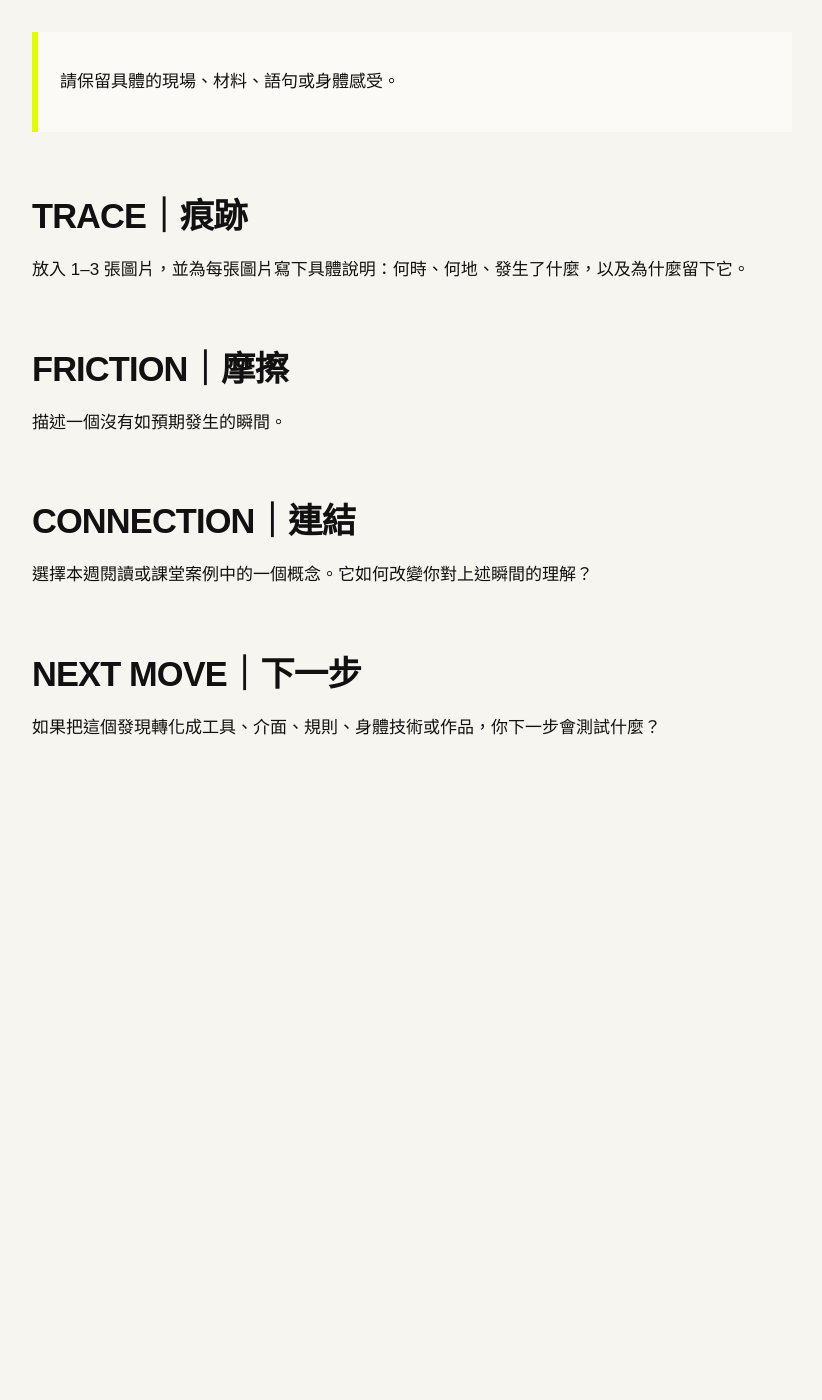
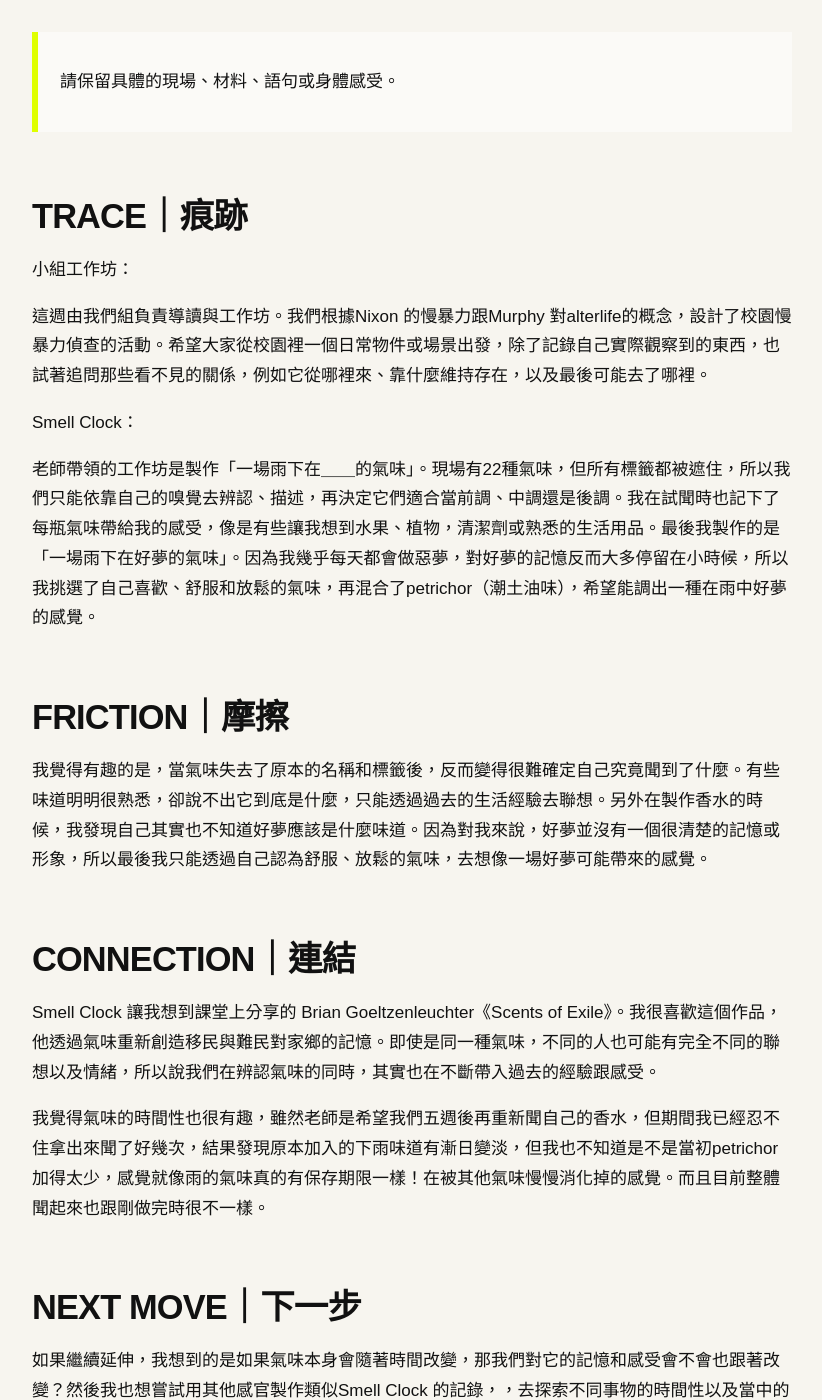
Before and after one commit to yychan27/fieldworkarchive, a Jekyll site: the page built from weeks/week-04.md, in a window 1280 px wide and 1400 px high, scrolled down 342 px. Shown: the whole window, without its empty margins (48-870 px from the left). Built offline with Jekyll 4.4.1, drawn with Linux system fonts in a browser that asks for light colours; before the commit the page ends 1192 px from its top, so only the background shows below that; some of the changed text lies outside the part shown.

Commit message:
Update week-04.md

```diff
--- a/weeks/week-04.md
+++ b/weeks/week-04.md
@@ -11,17 +11,25 @@ permalink: /weeks/week-04/
 
 ## TRACE｜痕跡
 
-放入 1–3 張圖片，並為每張圖片寫下具體說明：何時、何地、發生了什麼，以及為什麼留下它。
+小組工作坊：
+
+這週由我們組負責導讀與工作坊。我們根據Nixon 的慢暴力跟Murphy 對alterlife的概念，設計了校園慢暴力偵查的活動。希望大家從校園裡一個日常物件或場景出發，除了記錄自己實際觀察到的東西，也試著追問那些看不見的關係，例如它從哪裡來、靠什麼維持存在，以及最後可能去了哪裡。
+
+Smell Clock：
+
+老師帶領的工作坊是製作「一場雨下在＿＿的氣味」。現場有22種氣味，但所有標籤都被遮住，所以我們只能依靠自己的嗅覺去辨認、描述，再決定它們適合當前調、中調還是後調。我在試聞時也記下了每瓶氣味帶給我的感受，像是有些讓我想到水果、植物，清潔劑或熟悉的生活用品。最後我製作的是「一場雨下在好夢的氣味」。因為我幾乎每天都會做惡夢，對好夢的記憶反而大多停留在小時候，所以我挑選了自己喜歡、舒服和放鬆的氣味，再混合了petrichor（潮土油味），希望能調出一種在雨中好夢的感覺。
 
 ## FRICTION｜摩擦
 
-描述一個沒有如預期發生的瞬間。
+我覺得有趣的是，當氣味失去了原本的名稱和標籤後，反而變得很難確定自己究竟聞到了什麼。有些味道明明很熟悉，卻說不出它到底是什麼，只能透過過去的生活經驗去聯想。另外在製作香水的時候，我發現自己其實也不知道好夢應該是什麼味道。因為對我來說，好夢並沒有一個很清楚的記憶或形象，所以最後我只能透過自己認為舒服、放鬆的氣味，去想像一場好夢可能帶來的感覺。
 
 
 ## CONNECTION｜連結
 
-選擇本週閱讀或課堂案例中的一個概念。它如何改變你對上述瞬間的理解？
+Smell Clock 讓我想到課堂上分享的 Brian Goeltzenleuchter《Scents of Exile》。我很喜歡這個作品，他透過氣味重新創造移民與難民對家鄉的記憶。即使是同一種氣味，不同的人也可能有完全不同的聯想以及情緒，所以說我們在辨認氣味的同時，其實也在不斷帶入過去的經驗跟感受。
+
+我覺得氣味的時間性也很有趣，雖然老師是希望我們五週後再重新聞自己的香水，但期間我已經忍不住拿出來聞了好幾次，結果發現原本加入的下雨味道有漸日變淡，但我也不知道是不是當初petrichor加得太少，感覺就像雨的氣味真的有保存期限一樣！在被其他氣味慢慢消化掉的感覺。而且目前整體聞起來也跟剛做完時很不一樣。
 
 ## NEXT MOVE｜下一步
 
-如果把這個發現轉化成工具、介面、規則、身體技術或作品，你下一步會測試什麼？
+如果繼續延伸，我想到的是如果氣味本身會隨著時間改變，那我們對它的記憶和感受會不會也跟著改變？然後我也想嘗試用其他感官製作類似Smell Clock 的記錄，，去探索不同事物的時間性以及當中的關係。感覺生物藝術是滿有趣的方向，像是透過生物的生長、腐敗或發酵等過程，讓時間不只是被記錄下來，而是透過生命跟材料本身持續發生的變化被感知。
```
